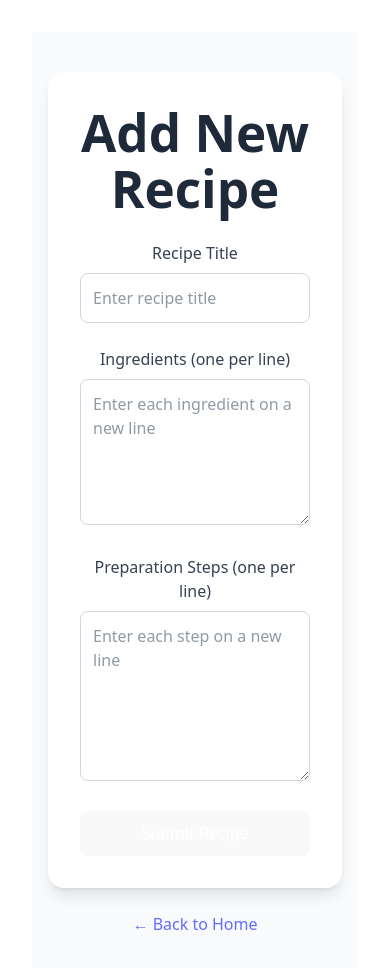
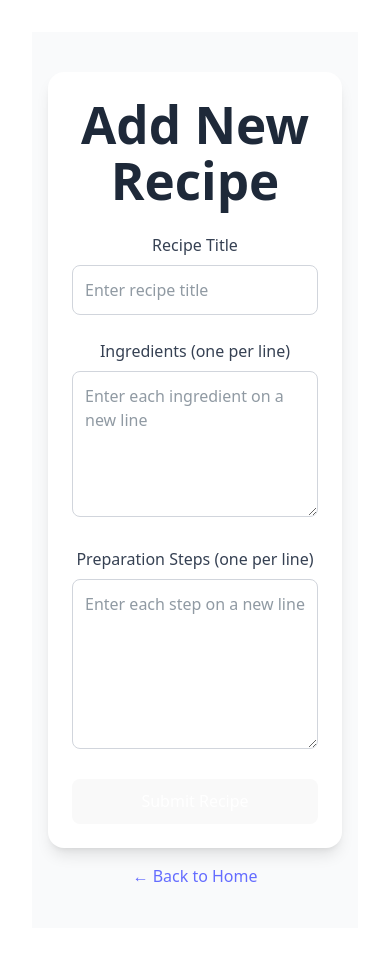
Before and after one commit to Oluwafemi99/alx-fe-reactjs, a React (Vite) app in the folder recipe-sharing-platform/: page /add in a window 390 px wide. Shown: the top 968 px of the page. Built offline with nearby package versions, Linux system fonts and the light colour scheme.

Commit message:
recipeform

```diff
--- a/recipe-sharing-platform/src/components/AddRecipeForm.jsx
+++ b/recipe-sharing-platform/src/components/AddRecipeForm.jsx
@@ -51,8 +51,8 @@ function AddRecipeForm() {
 	};
 
 	return (
-		<div className="min-h-screen bg-gray-50 flex flex-col items-center justify-center px-4 py-10">
-			<div className="w-full max-w-2xl bg-white rounded-2xl shadow-lg p-8">
+		<div className="min-h-screen bg-gray-50 flex flex-col items-center justify-center px-4 py-10 md:py-20">
+			<div className="w-full max-w-md md:max-w-2xl bg-white rounded-2xl shadow-lg p-6 md:p-8">
 				<h1 className="text-3xl font-bold text-gray-800 mb-6 text-center">
 					Add New Recipe
 				</h1>
@@ -137,7 +137,7 @@ function AddRecipeForm() {
 			{/* Back Link below the form */}
 			<Link
 				to="/"
-				className="text-indigo-600 font-medium hover:underline mt-6"
+				className="text-indigo-600 font-medium hover:underline mt-4 md:mt-6"
 			>
 				← Back to Home
 			</Link>
```
